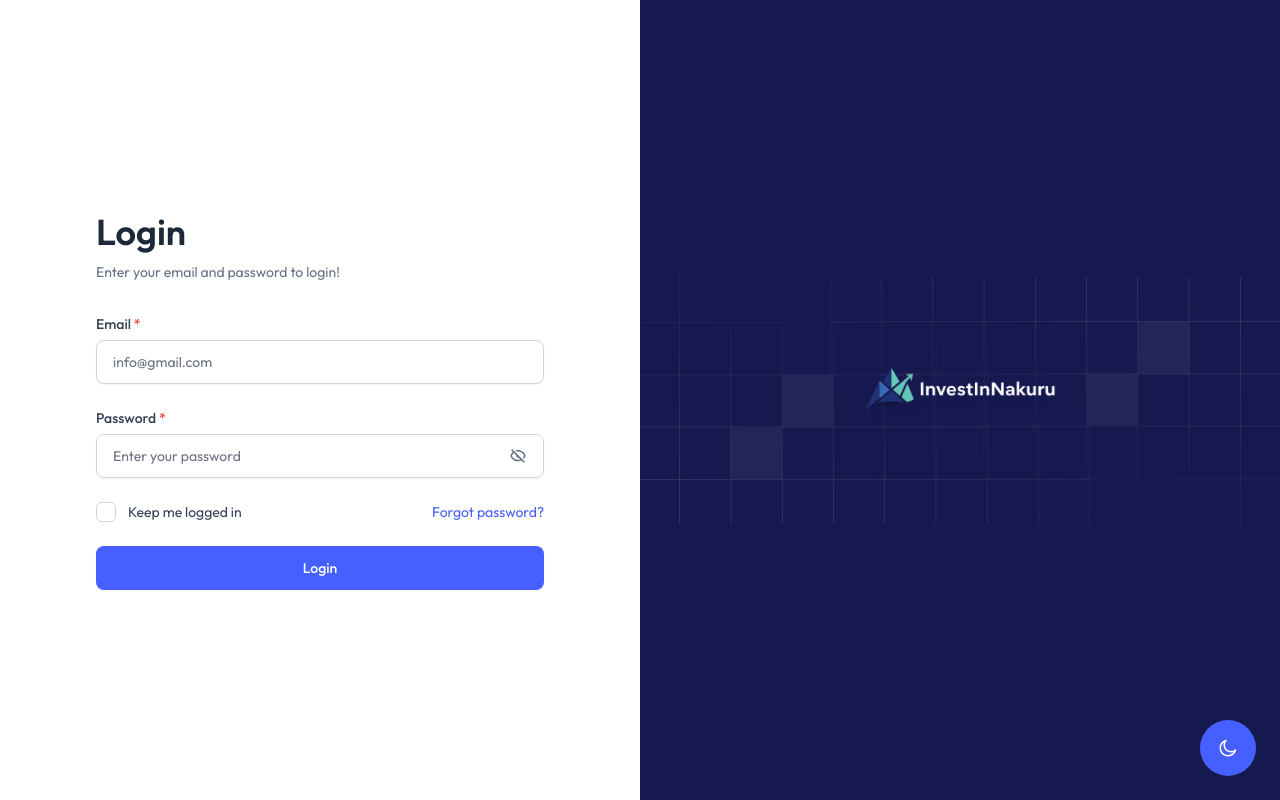
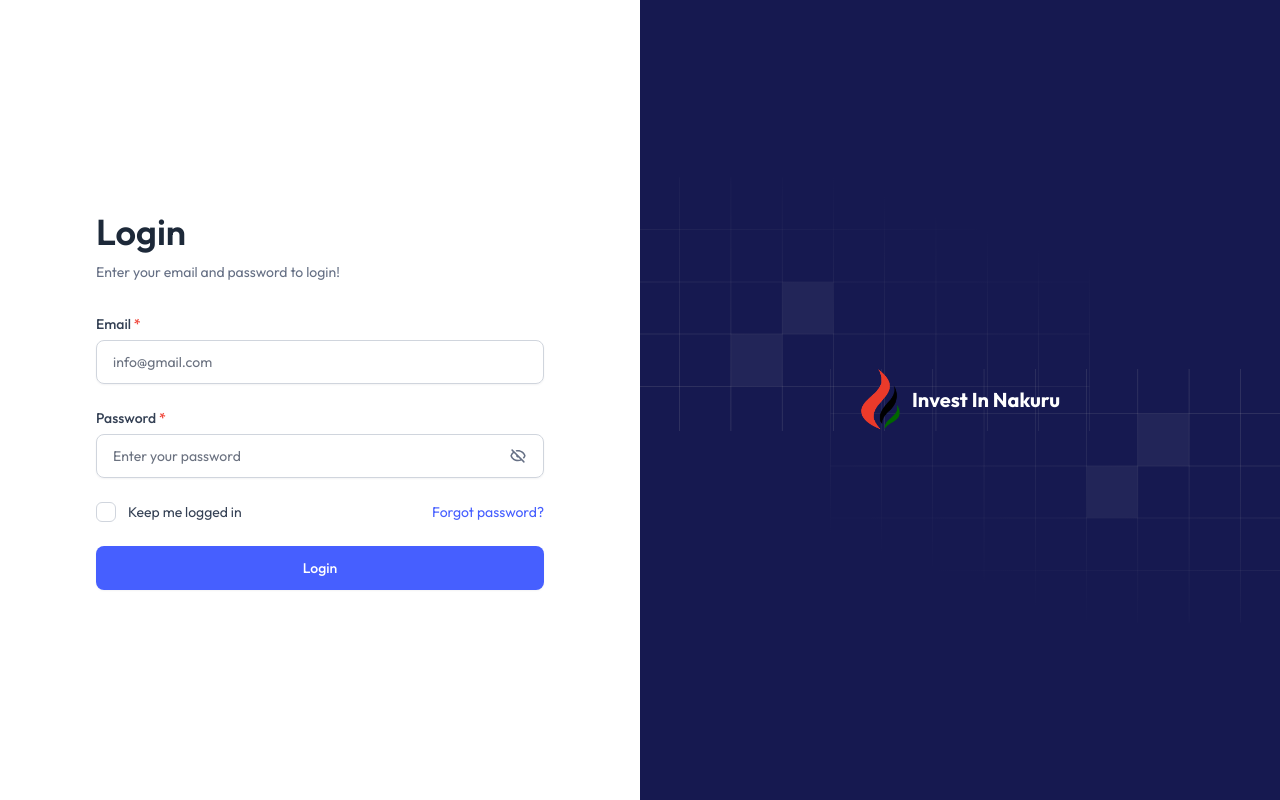
Before and after one commit to GurusiddeshwarPujar/investinnakuru-ui, a Next.js app: page /admin/login in a window 1280 px wide. Built offline with nearby package versions, Linux system fonts and the light colour scheme.

Commit message:
new chnages addd logo of project and also resposive in all mode

```diff
--- a/src/app/admin/(admin-auth)/layout.tsx
+++ b/src/app/admin/(admin-auth)/layout.tsx
@@ -33,24 +33,27 @@ export default function AdminAuthLayout({
             <div className="relative items-center justify-center flex z-1">
               {/* */}
               <GridShape />
-              <div className="flex flex-col items-center max-w-xs">
-                <Link href="/" className="block mb-4">
+             <div className="flex items-center max-w-xs">
+            <Link href="/admin" className="block mr-3">
               <Image
-                    width={231}
-                    height={32}
-                    src="/images/logo/logonew.svg"
+                width={40}
+                height={40}
+                src="/images/logo/logo.png"
                 alt="Logo"
+                className="object-contain"
               />
             </Link>
-                <p className="text-center text-gray-400 dark:text-white/60">
 
+            <p className="text-white text-xl font-bold">
+              Invest In Nakuru
             </p>
           </div>
+
             </div>
           </div>
-          <div className="fixed bottom-6 right-6 z-50 hidden sm:block">
+          {/* <div className="fixed bottom-6 right-6 z-50 hidden sm:block">
             <ThemeTogglerTwo />
-          </div>
+          </div> */}
         </div>
       </ThemeProvider>
     </div>
--- a/src/layout/AppHeader.jsx
+++ b/src/layout/AppHeader.jsx
@@ -83,21 +83,28 @@ const AppHeader = () => {
             {/* Cross Icon */}
           </button>
 
-          <Link href="/" className="lg:hidden">
+          <Link href="/admin" className="lg:hidden flex items-center gap-3">
+
             <Image
-              width={154}
-              height={32}
-              className="dark:hidden"
-              src="./images/logo/logo.svg"
+              width={20}
+              height={20}
+              className="dark:hidden object-contain"
+              src="/images/logo/logo.png"
               alt="Logo"
             />
+
+
             <Image
-              width={154}
-              height={32}
-              className="hidden dark:block"
-              src="./images/logo/logo-dark.svg"
+              width={20}
+              height={20}
+              className="hidden dark:block object-contain"
+              src="/images/logo/logo.png"
               alt="Logo"
             />
+
+            <span className="text-xl font-bold text-gray-900 dark:text-white leading-none">
+              Invest In Nakuru
+            </span>
           </Link>
 
           <button
@@ -162,7 +169,7 @@ const AppHeader = () => {
         >
           <div className="flex items-center gap-2 2xsm:gap-3">
 
-            <ThemeToggleButton />
+            {/* <ThemeToggleButton /> */}
 
             {/* <NotificationDropdown /> */}
 
--- a/src/layout/AppSidebar.jsx
+++ b/src/layout/AppSidebar.jsx
@@ -315,20 +315,33 @@ const AppSidebar = () => {
           !isExpanded && !isHovered ? "lg:justify-center" : "justify-start"
         }`}
       >
-        <Link href="/">
+         <Link href="/admin" className="flex items-center gap-3">
         {isExpanded || isHovered || isMobileOpen ? (
           <>
-              <p className="text-black dark:text-white text-lg font-bold hidden dark:block">
+
+            <Image
+              src="/images/logo/logo.png"
+              alt="Invest In Nakuru"
+              width={48}
+              height={48}
+              className="object-contain"
+            />
+
+            <span className="text-black dark:text-white text-xl font-bold leading-none">
               Invest In Nakuru
-              </p>
-              <p className="text-black dark:text-white text-lg font-bold dark:hidden">
-                Invest In Nakuru
-              </p>
+            </span>
           </>
         ) : (
-            <p className="text-black dark:text-white text-sm font-semibold">
-              Nakuru
-            </p>
+          <>
+
+            <Image
+              src="/images/logo/logo.png"
+              alt="Invest In Nakuru"
+              width={48}
+              height={48}
+              className="object-contain"
+            />
+          </>
         )}
       </Link>
       </div>
```
Also changed, not shown: public/images/logo/logo.png (added). Lines whose indentation alone changed are shown as unchanged.
